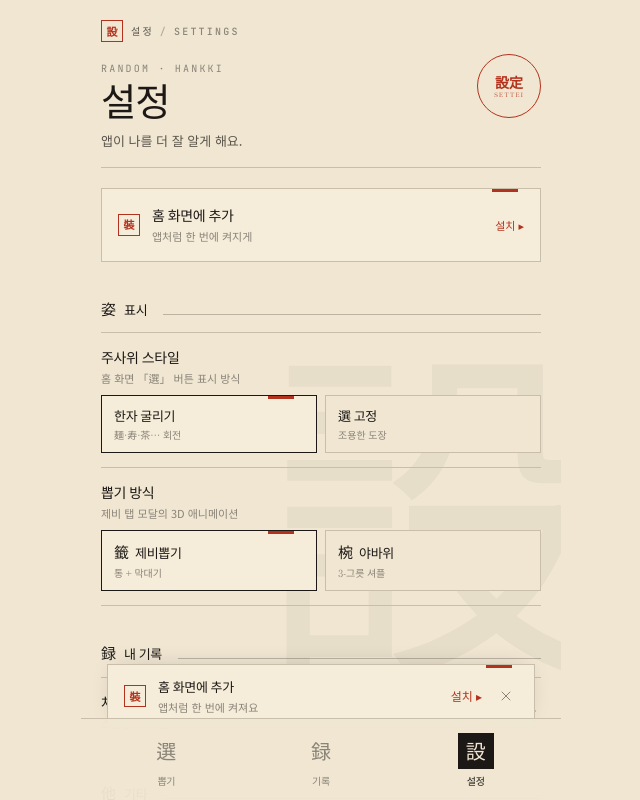
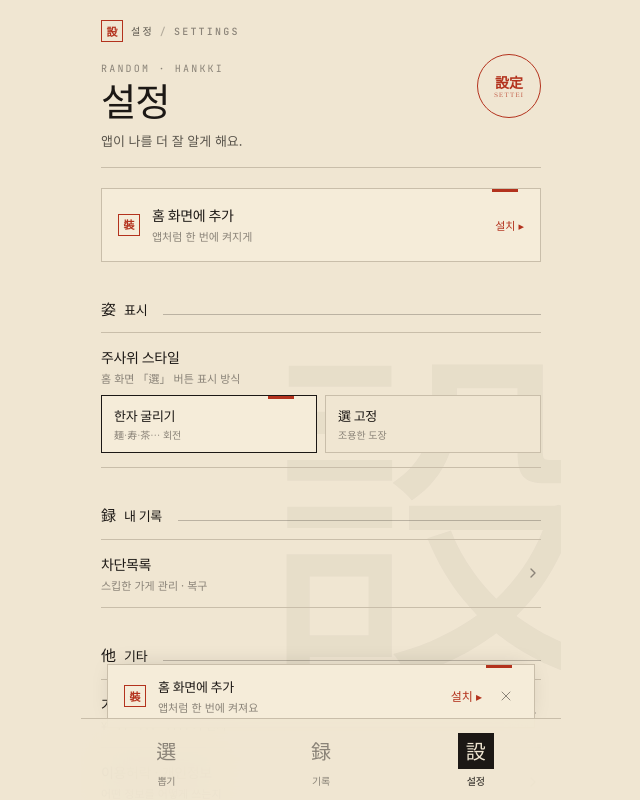
Before and after one commit to ghtjd1358/Random_Resturant, a Next.js app: page /settings in a window 1280 px wide. Shown: the top 800 px of the page, without its empty margins (319-959 px from the left). Built offline with nearby package versions, Linux system fonts and the light colour scheme; no server answers; a web font is replaced by a local one.

Commit message:
chore(settings): 뽑기 방식 토글 주석처리 — 제비 탭 비활성과 보조 맞춤
제비 nav 탭이 숨겨진 동안 토글만 남기면 죽은 옵션이 됨.

```diff
--- a/src/app/settings/page.tsx
+++ b/src/app/settings/page.tsx
@@ -6,7 +6,8 @@ import { KanjiWatermark } from "@/components/common/KanjiWatermark";
 import { TokyoArrivalResetItem } from "@/components/settings/TokyoArrivalResetItem";
 import { TokyoArrivalPreviewItem } from "@/components/settings/TokyoArrivalPreviewItem";
 import { DiceStyleToggle } from "@/components/settings/DiceStyleToggle";
-import { LotteryStyleToggle } from "@/components/settings/LotteryStyleToggle";
+// 제비 탭이 숨겨진 동안 뽑기 방식 토글도 비활성 — 탭 자체가 안 보이는데 토글만 남기면 죽은 옵션이 됨
+// import { LotteryStyleToggle } from "@/components/settings/LotteryStyleToggle";
 import { Mascot } from "@/components/common/Mascot";
 
 export const metadata = { title: "설정 · 랜덤한끼" };
@@ -39,7 +40,7 @@ export default function SettingsPage() {
         <SectionLabel kanji="姿">표시</SectionLabel>
         <SettingsGroup>
           <DiceStyleToggle />
-          <LotteryStyleToggle />
+          {/* <LotteryStyleToggle /> — 제비 탭과 함께 일시 비활성 */}
         </SettingsGroup>
 
         <SectionLabel kanji="録">내 기록</SectionLabel>
```
